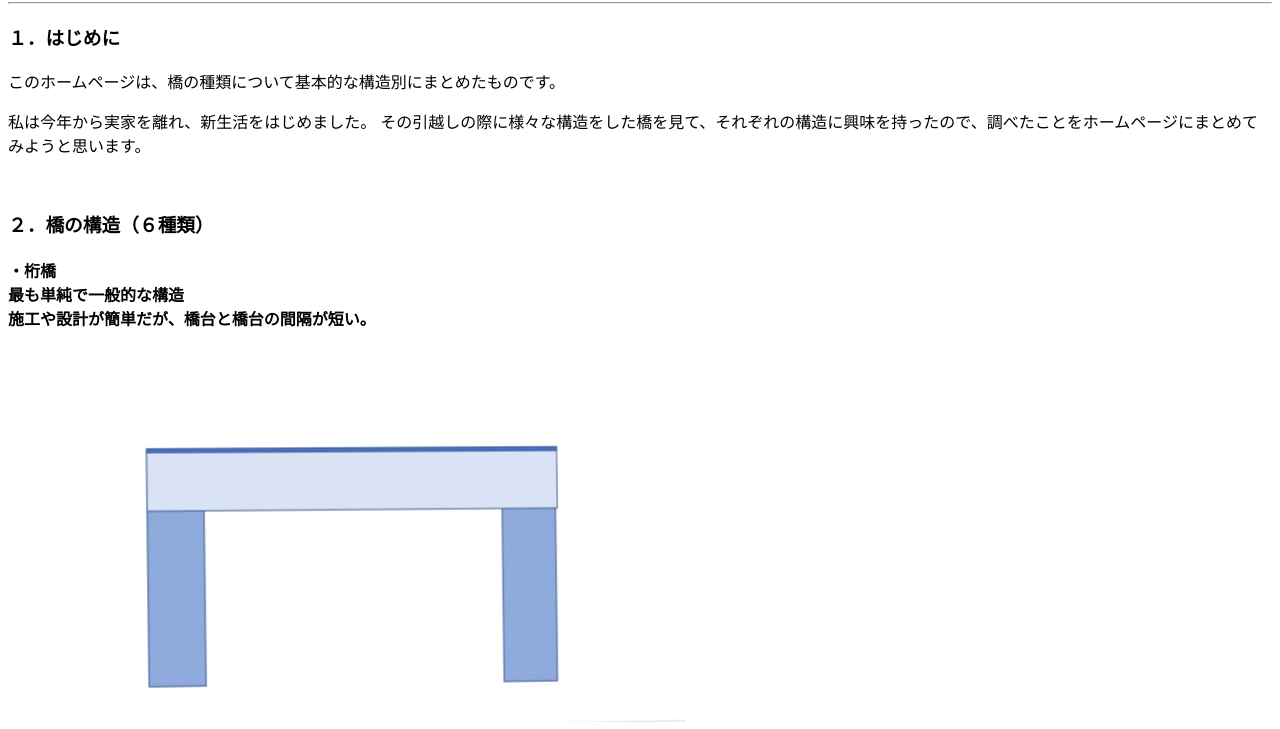
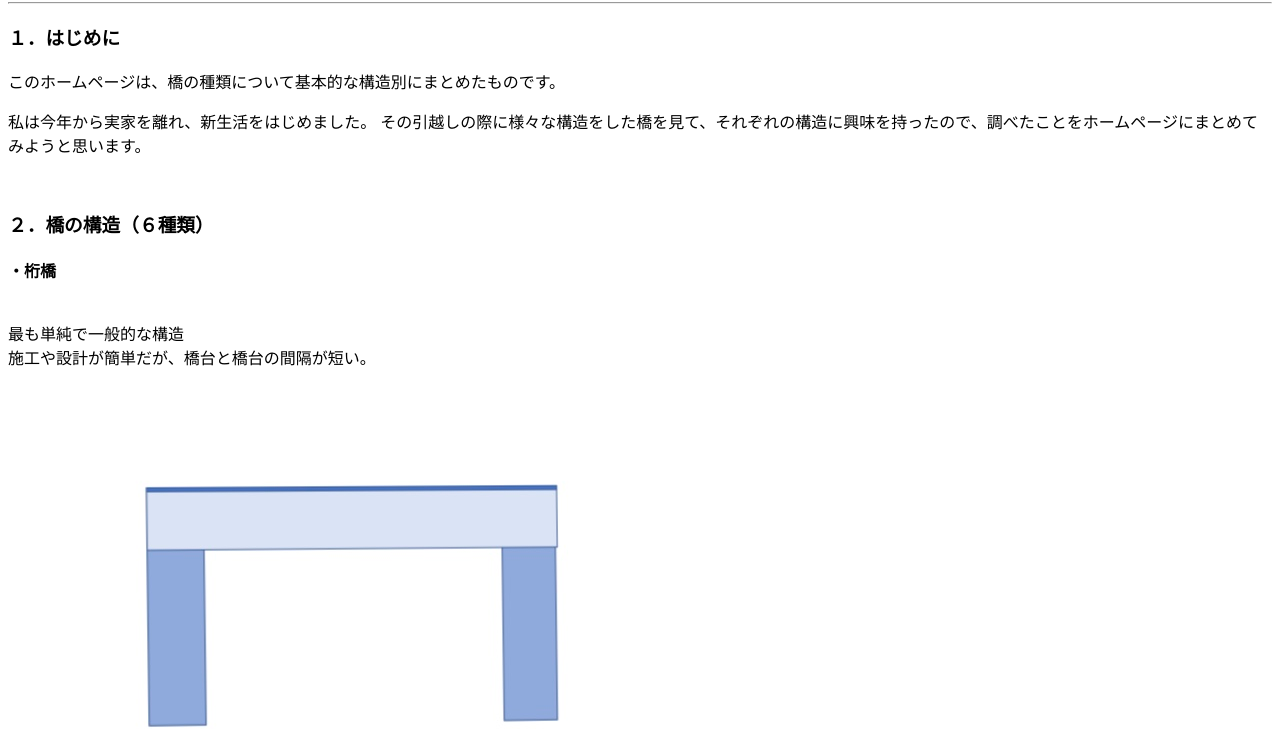
Before and after one commit to 240167k/240167k.github.io, a plain HTML site: page cl2020.html in a window 1280 px wide. Shown: the part 73-802 px from the top of the page. Drawn offline with Linux system fonts and the light colour scheme.

Commit message:
Update cl2020.html

```diff
--- a/cl2020.html
+++ b/cl2020.html
@@ -18,7 +18,7 @@
 
 <h3>２．橋の構造（６種類）</h3>
 <p>
-<h4>・桁橋</h>
+<h4>・桁橋</h4>
 <br>
 最も単純で一般的な構造
 <br>
```
